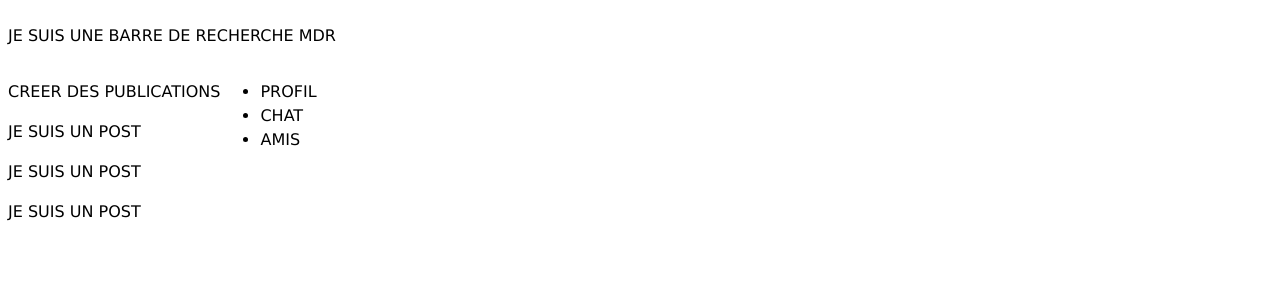
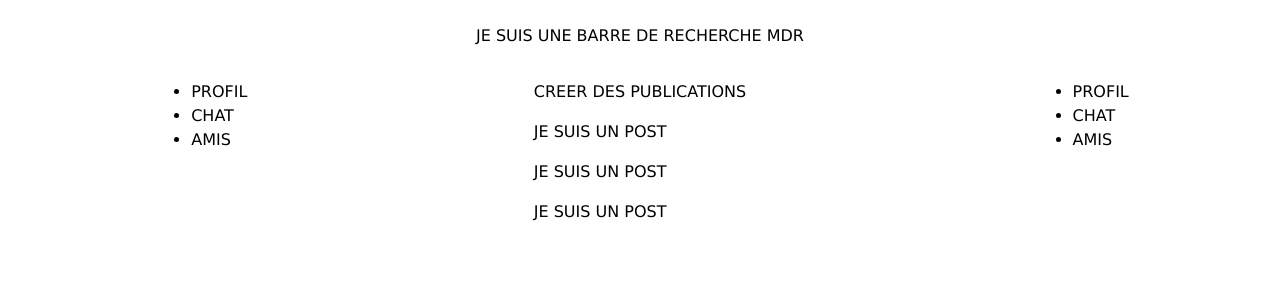
Before and after one commit to carmenching/ZBook, a PHP site: page / in a window 1280 px wide. Shown: the top 300 px of the page. Run offline with PHP 8.4, Linux system fonts and the light colour scheme.

Commit message:
updating CSS and errors in html linked to flexbox

```diff
--- a/index.html
+++ b/index.html
@@ -13,6 +13,15 @@
 
 <!-- contient la page en elle même, timeline + barre latérale, .... -->
 <div id="FULLPAGE">
+
+	<!-- Barre latérale gauche -->
+	<div id="LEFTBAR">
+		<ul>
+			<li>PROFIL</li>
+			<li>CHAT</li>
+			<li>AMIS</li>
+		</ul>
+	</div>
 
 	<!-- contient la division centrale de la page (timeline + module de publication) -->
 	<div id="MIDDLE">
--- a/style.css
+++ b/style.css
@@ -7,11 +7,17 @@ html {
 
 #TOPBAR {
 	display: flex;
+	justify-content: space-around;
 }
 
 #FULLPAGE {
 	display: flex;
+	justify-content: space-around;
 }
+
+	#LEFTBAR {
+
+	}
 
 	#MIDDLE {
 
```
